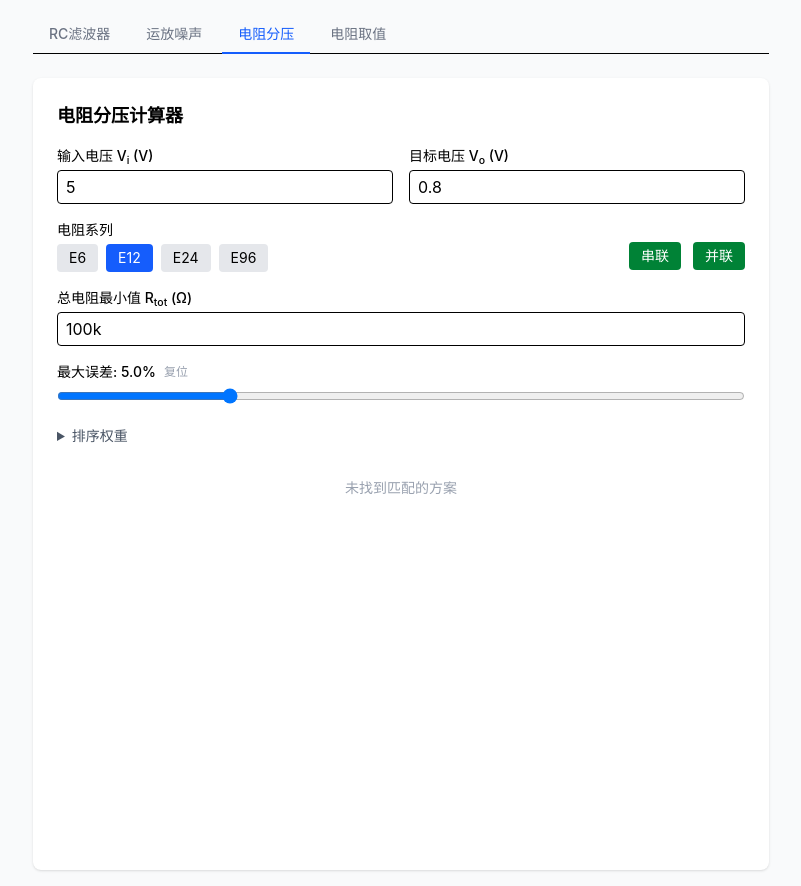
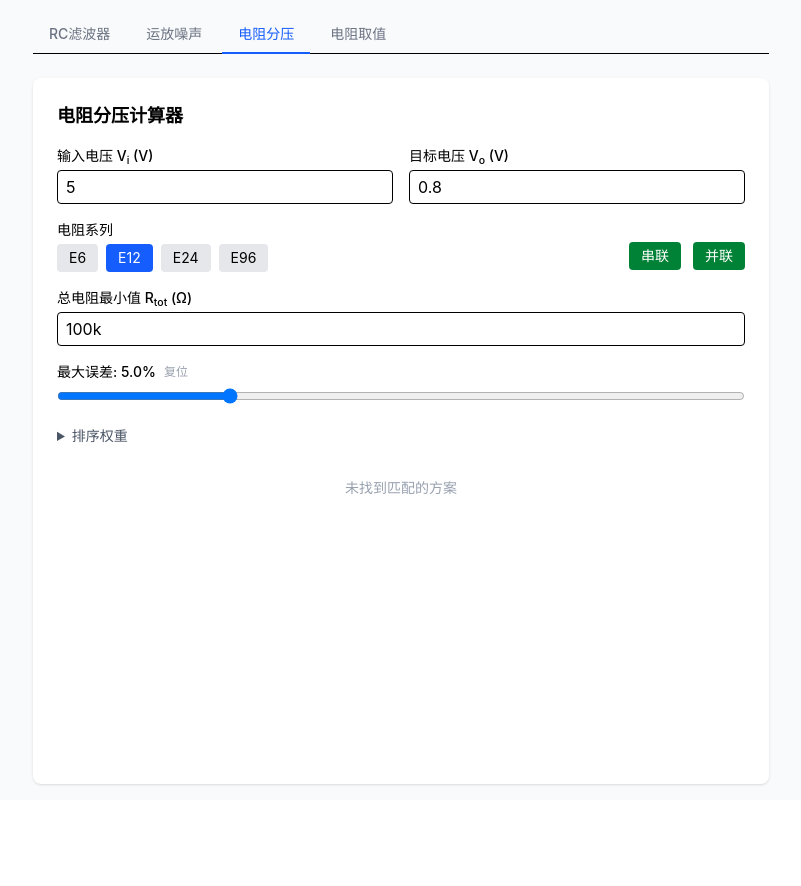
Before and after one commit to Windmill-City/analog-calc, a React (Vite) app: page / in a window 1280 px wide. Both pictures are taken after a click on the button "电阻分压". Shown: the whole page, without its empty margins (239-1040 px from the left). After the commit the page ends 800 px from the top, so only its background shows below. Built offline with nearby package versions, Linux system fonts and the light colour scheme.

Commit message:
自动占满高度

```diff
--- a/src/App.tsx
+++ b/src/App.tsx
@@ -16,8 +16,8 @@ function App() {
   const setActiveTab = useStore((s) => s.setActiveTab)
 
   return (
-    <div className="min-h-screen bg-gray-50">
-      <div className="max-w-3xl mx-auto px-4 py-4">
+    <div className="h-screen bg-gray-50 flex flex-col">
+      <div className="max-w-3xl mx-auto w-full px-4 py-4 flex flex-col flex-1 min-h-0">
         <nav className="flex gap-1 mb-6 border-b">
           {TABS.map((tab) => (
             <button
@@ -34,7 +34,7 @@ function App() {
           ))}
         </nav>
 
-        <div className="bg-white rounded-lg shadow p-6">
+        <div className="bg-white rounded-lg shadow p-6 flex flex-col flex-1 min-h-0">
           {activeTab === "filter" && <FilterCalculator />}
           {activeTab === "noise" && <NoiseCalculator />}
           {activeTab === "divider" && <DividerCalculator />}
--- a/src/DividerCalculator.tsx
+++ b/src/DividerCalculator.tsx
@@ -155,7 +155,7 @@ export default function DividerCalculator() {
   }, [])
 
   return (
-    <div className="space-y-4">
+    <div className="flex flex-col flex-1 min-h-0 space-y-4">
       <h2 className="text-lg font-semibold">电阻分压计算器</h2>
 
       <div className="grid grid-cols-2 gap-4">
@@ -516,7 +516,7 @@ export default function DividerCalculator() {
         </button>
       </details>
 
-      <div className="h-96 overflow-hidden">
+      <div className="flex-1 overflow-hidden">
         {pending && (
           <div className="h-full flex items-center justify-center py-8 text-gray-400">
             <svg
--- a/src/ResistorFinder.tsx
+++ b/src/ResistorFinder.tsx
@@ -136,7 +136,7 @@ export default function ResistorFinder() {
   }, [])
 
   return (
-    <div className="space-y-4">
+    <div className="flex flex-col min-h-0 space-y-4">
       <h2 className="text-lg font-semibold">电阻取值</h2>
 
       <div>
@@ -418,7 +418,7 @@ export default function ResistorFinder() {
         </button>
       </details>
 
-      <div className="h-96 overflow-hidden">
+      <div className="flex-1 overflow-hidden">
         {pending && (
           <div className="h-full flex items-center justify-center py-8 text-gray-400">
             <svg
```
